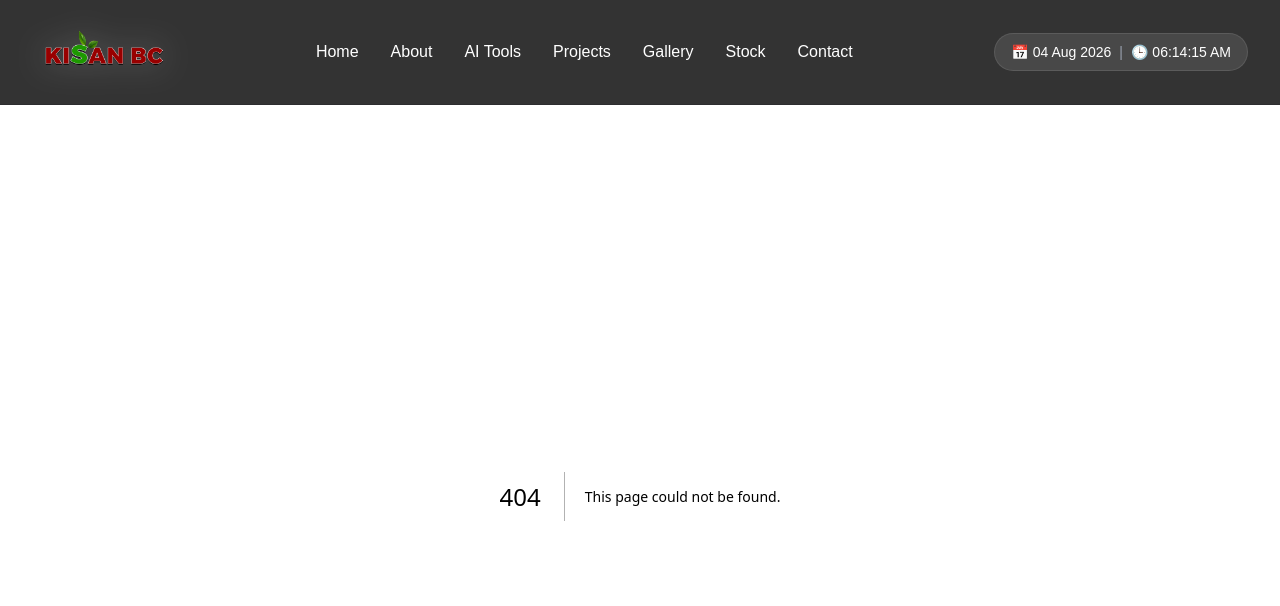
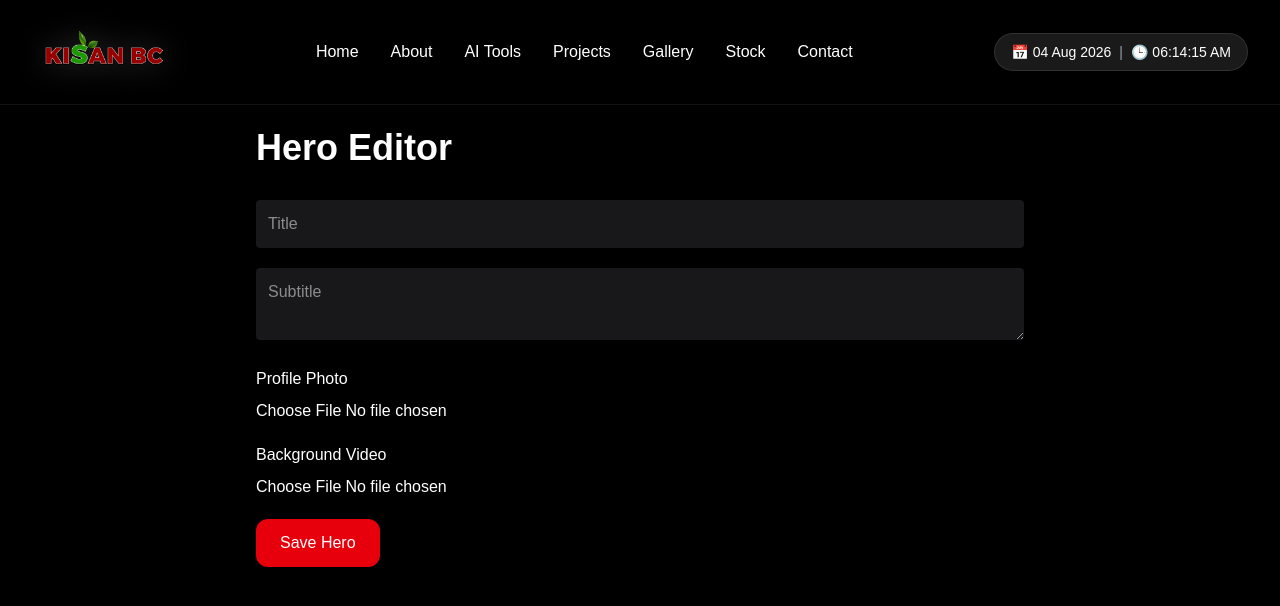
Before and after one commit to bkkisan100-creator/kisanbk-website, a Next.js app: page /admin/hero in a window 1280 px wide. Before the commit this address had no page. Shown: the top 606 px of the page. Built offline with nearby package versions, Linux system fonts and the light colour scheme; no server answers; the database is empty.

Commit message:
Admin login completed

```diff
--- a/app/admin/dashboard/page.js
+++ b/app/admin/dashboard/page.js
@@ -1,9 +1,169 @@
+"use client";
+
+import { useEffect } from "react";
+import { useRouter } from "next/navigation";
+import Link from "next/link";
+import {
+  FileText,
+  User,
+  Briefcase,
+  Image,
+  Video,
+  Bot,
+  Phone,
+  Settings,
+  LogOut
+} from "lucide-react";
+import { supabase } from "../../lib/supabase";
+
+
 export default function Dashboard() {
+
+  const router = useRouter();
+
+
+  useEffect(() => {
+
+    async function checkUser() {
+
+      const {
+        data: { user }
+      } = await supabase.auth.getUser();
+
+
+      if (!user) {
+        router.push("/admin");
+      }
+
+    }
+
+    checkUser();
+
+  }, [router]);
+
+
+
+  async function logout() {
+
+    await supabase.auth.signOut();
+
+    router.push("/admin");
+
+  }
+
+
+
+  const menus = [
+    {
+      title: "Hero",
+      icon: FileText,
+      link: "/admin/hero",
+      desc: "Edit homepage hero section"
+    },
+    {
+      title: "About",
+      icon: User,
+      link: "/admin/about",
+      desc: "Manage about information"
+    },
+    {
+      title: "Portfolio",
+      icon: Briefcase,
+      link: "/admin/portfolio",
+      desc: "Add and edit projects"
+    },
+    {
+      title: "Gallery",
+      icon: Image,
+      link: "/admin/gallery",
+      desc: "Manage photos"
+    },
+    {
+      title: "Videos",
+      icon: Video,
+      link: "/admin/videos",
+      desc: "Manage videos"
+    },
+    {
+      title: "AI Tools",
+      icon: Bot,
+      link: "/admin/ai-tools",
+      desc: "Manage AI tools"
+    },
+    {
+      title: "Contact",
+      icon: Phone,
+      link: "/admin/contact",
+      desc: "Update contact details"
+    },
+    {
+      title: "Settings",
+      icon: Settings,
+      link: "/admin/settings",
+      desc: "Website settings"
+    }
+  ];
+
+
   return (
-    <main className="min-h-screen bg-black text-white flex items-center justify-center">
-      <h1 className="text-5xl font-bold">
-        Admin Dashboard
-      </h1>
+
+    <main className="min-h-screen bg-black text-white p-8">
+
+      <div className="max-w-6xl mx-auto">
+
+        <h1 className="text-4xl font-bold mb-2">
+          Welcome, Kisan 👋
+        </h1>
+
+        <p className="text-zinc-400 mb-10">
+          Manage your website from here
+        </p>
+
+
+        <div className="grid md:grid-cols-2 lg:grid-cols-4 gap-6">
+
+          {menus.map((item)=>{
+
+            const Icon = item.icon;
+
+            return(
+              <Link
+                key={item.title}
+                href={item.link}
+                className="bg-zinc-900 border border-zinc-800 rounded-2xl p-6 hover:border-white transition"
+              >
+
+                <Icon size={35} className="mb-4"/>
+
+                <h2 className="text-xl font-bold">
+                  {item.title}
+                </h2>
+
+                <p className="text-sm text-zinc-400 mt-2">
+                  {item.desc}
+                </p>
+
+              </Link>
+            )
+
+          })}
+
+        </div>
+
+
+        <button
+          onClick={logout}
+          className="mt-10 flex items-center gap-2 bg-red-600 px-5 py-3 rounded-xl"
+        >
+          <LogOut size={20}/>
+          Logout
+        </button>
+
+
+      </div>
+
     </main>
+
   );
+
 }
--- /dev/null
+++ b/app/admin/hero/page.js
@@ -0,0 +1,197 @@
+"use client";
+
+import { useEffect, useState } from "react";
+import { supabase } from "../../lib/supabase";
+
+export default function HeroPage() {
+
+  const [title, setTitle] = useState("");
+  const [subtitle, setSubtitle] = useState("");
+
+  const [photo, setPhoto] = useState(null);
+  const [video, setVideo] = useState(null);
+
+  const [profileImage, setProfileImage] = useState("");
+  const [backgroundVideo, setBackgroundVideo] = useState("");
+
+
+  useEffect(() => {
+    fetchHero();
+  }, []);
+
+
+  async function fetchHero() {
+
+    const { data } = await supabase
+      .from("hero")
+      .select("*")
+      .single();
+
+    if(data){
+      setTitle(data.title || "");
+      setSubtitle(data.subtitle || "");
+      setProfileImage(data.profile_image || "");
+      setBackgroundVideo(data.background_video || "");
+    }
+
+  }
+
+
+
+  async function uploadFile(file, folder){
+
+    if(!file) return "";
+
+    const fileName = `${folder}-${Date.now()}-${file.name}`;
+
+
+    const { error } = await supabase.storage
+      .from("website")
+      .upload(fileName, file);
+
+
+    if(error){
+      alert(error.message);
+      return "";
+    }
+
+
+    const { data } = supabase.storage
+      .from("website")
+      .getPublicUrl(fileName);
+
+
+    return data.publicUrl;
+
+  }
+
+
+
+  async function saveHero(){
+
+    let imageUrl = profileImage;
+    let videoUrl = backgroundVideo;
+
+
+    if(photo){
+      imageUrl = await uploadFile(photo,"profile");
+    }
+
+
+    if(video){
+      videoUrl = await uploadFile(video,"hero-video");
+    }
+
+
+
+    const { data } = await supabase
+      .from("hero")
+      .select("id")
+      .single();
+
+
+
+    if(data){
+
+      await supabase
+      .from("hero")
+      .update({
+        title,
+        subtitle,
+        profile_image:imageUrl,
+        background_video:videoUrl
+      })
+      .eq("id",data.id);
+
+
+    }else{
+
+
+      await supabase
+      .from("hero")
+      .insert({
+        title,
+        subtitle,
+        profile_image:imageUrl,
+        background_video:videoUrl
+      });
+
+
+    }
+
+
+    alert("Hero Updated Successfully ✅");
+
+  }
+
+
+
+  return (
+
+    <main className="min-h-screen bg-black text-white p-8">
+
+      <div className="max-w-3xl mx-auto">
+
+
+        <h1 className="text-4xl font-bold mb-8">
+          Hero Editor
+        </h1>
+
+
+        <input
+        className="w-full p-3 bg-zinc-900 rounded mb-5"
+        placeholder="Title"
+        value={title}
+        onChange={(e)=>setTitle(e.target.value)}
+        />
+
+
+        <textarea
+        className="w-full p-3 bg-zinc-900 rounded mb-5"
+        placeholder="Subtitle"
+        value={subtitle}
+        onChange={(e)=>setSubtitle(e.target.value)}
+        />
+
+
+        <label>
+          Profile Photo
+        </label>
+
+        <input
+        type="file"
+        accept="image/*"
+        className="block mt-2 mb-5"
+        onChange={(e)=>setPhoto(e.target.files[0])}
+        />
+
+
+
+        <label>
+          Background Video
+        </label>
+
+        <input
+        type="file"
+        accept="video/*"
+        className="block mt-2 mb-5"
+        onChange={(e)=>setVideo(e.target.files[0])}
+        />
+
+
+
+        <button
+        onClick={saveHero}
+        className="bg-red-600 px-6 py-3 rounded-xl"
+        >
+          Save Hero
+        </button>
+
+
+      </div>
+
+    </main>
+
+  );
+
+}
```
